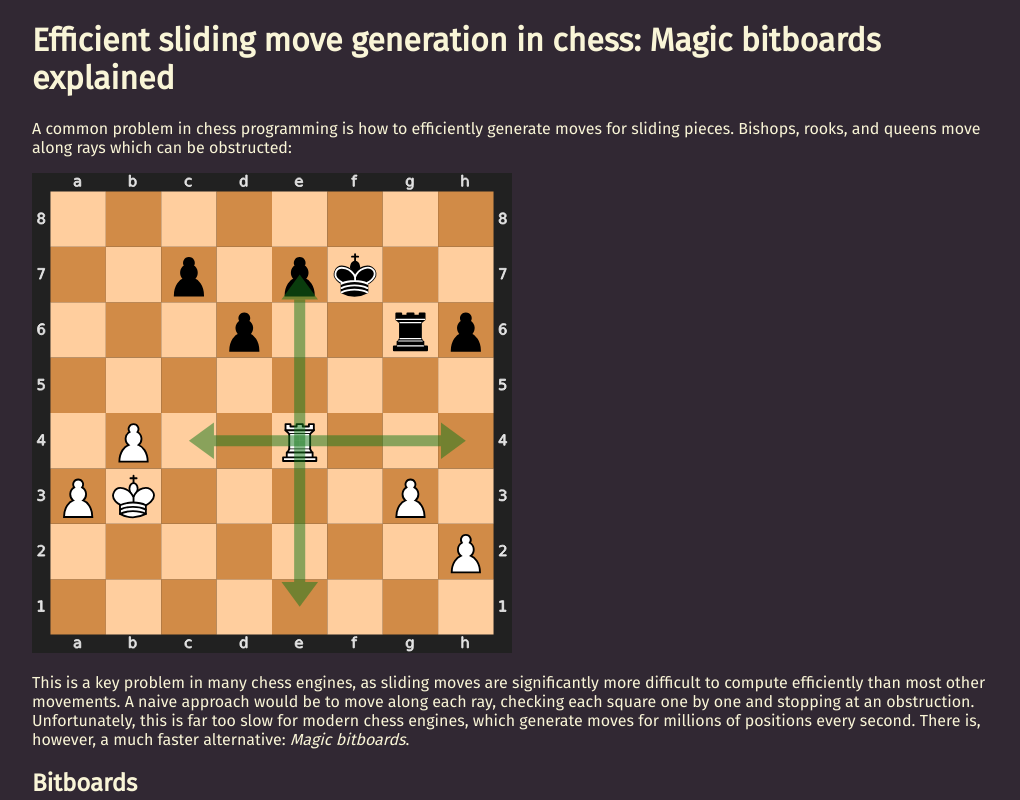
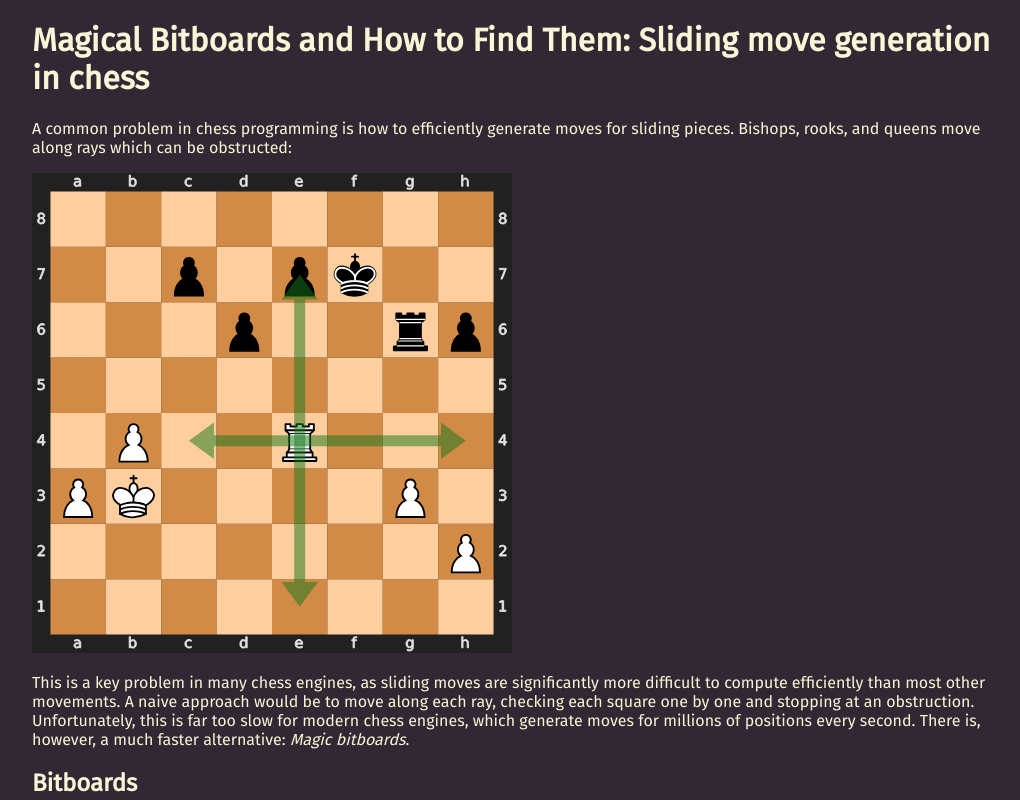
Before and after one commit to analog-hors/writing, a plain HTML site: page magic-bitboards/index.html in a window 1280 px wide. Shown: the top 800 px of the page, without its empty margins (128-1148 px from the left). Drawn offline with Linux system fonts and the light colour scheme.

Commit message:
Update magic bitboard article title

```diff
--- a/magic-bitboards/index.html
+++ b/magic-bitboards/index.html
@@ -1,4 +1,4 @@
-<!DOCTYPE html><html lang="en"><head><meta charset="utf-8"><meta name="viewport" content="width=device-width, initial-scale=1.0"><title>Efficient sliding move generation in chess: Magic bitboards explained</title><link href="index.css" rel="stylesheet"><link rel="preconnect" href="https://fonts.googleapis.com"><link rel="preconnect" href="https://fonts.gstatic.com" crossorigin=""><link href="https://fonts.googleapis.com/css2?family=Fira+Sans&amp;family=JetBrains+Mono&amp;display=swap" rel="stylesheet"><link href="./favicon.svg" rel="icon"></head><body><div id="content"><h1>Efficient sliding move generation in chess: Magic bitboards explained</h1>
+<!DOCTYPE html><html lang="en"><head><meta charset="utf-8"><meta name="viewport" content="width=device-width, initial-scale=1.0"><title>Magical Bitboards and How to Find Them: Sliding move generation in chess</title><link href="index.css" rel="stylesheet"><link rel="preconnect" href="https://fonts.googleapis.com"><link rel="preconnect" href="https://fonts.gstatic.com" crossorigin=""><link href="https://fonts.googleapis.com/css2?family=Fira+Sans&amp;family=JetBrains+Mono&amp;display=swap" rel="stylesheet"><link href="./favicon.svg" rel="icon"></head><body><div id="content"><h1>Magical Bitboards and How to Find Them: Sliding move generation in chess</h1>
 <p>A common problem in chess programming is how to efficiently generate moves for sliding pieces. Bishops, rooks, and queens move along rays which can be obstructed:</p>
 <img src="img/slider_demo_board.svg" style="width: 50%;" alt="8/2p1pk2/3p2rp/8/1P2R3/PK4P1/7P/8 w - - 0 1">
 <p>This is a key problem in many chess engines, as sliding moves are significantly more difficult to compute efficiently than most other movements. A naive approach would be to move along each ray, checking each square one by one and stopping at an obstruction. Unfortunately, this is far too slow for modern chess engines, which generate moves for millions of positions every second. There is, however, a much faster alternative: <em>Magic bitboards</em>.</p>
```
Also changed, not shown: 1 other file.
